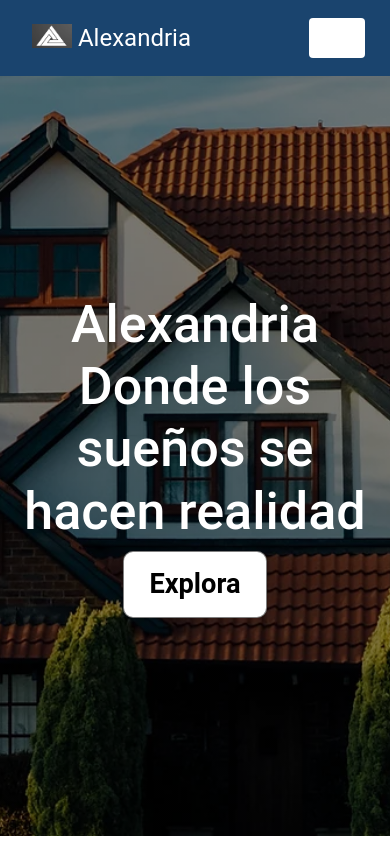
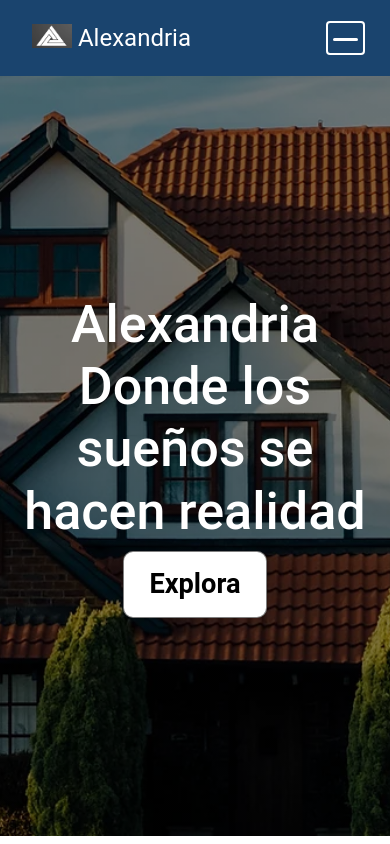
Before and after one commit to Nicolas-Sosa1/Pre-Entrega3-Sosa, a plain HTML site: page index.html in a window 390 px wide. Shown: the top 844 px of the page. Drawn offline with nearby package versions, Linux system fonts and the light colour scheme.

Commit message:
actualizacion del proyecto

```diff
--- a/sass/style.scss
+++ b/sass/style.scss
@@ -73,12 +73,39 @@ li {
   font-family:'Roboto', sans-serif;}
 
 
-.navbar-toggler{
-  background-color: #ffffff;
+.navbar-toggler {
+  background-color: transparent;
+  border: none;
+  cursor: pointer;
+  padding: 5px;
+  outline: none;
+}
 
-  &:hover{color: black;
-  }
+
+
+.navbar-toggler {
+  background-color: transparent;
+  border: 2px solid white;
+  cursor: pointer;
+  padding: 5px;
+  outline: none;
+
+
+
+.navbar-toggler-icon {
+  background-color: white;
+  border-radius: 2px;
+  height: 3px;
+  width: 25px;
+  transition: background-color 0.3s;}
+
+
+
+.navbar-toggler:hover .navbar-toggler-icon {
+  background-color: black;
 }
+}
+
 
 body {
  font-family: 'Roboto', sans-serif;
```
Also changed, not shown: css/style.css.
